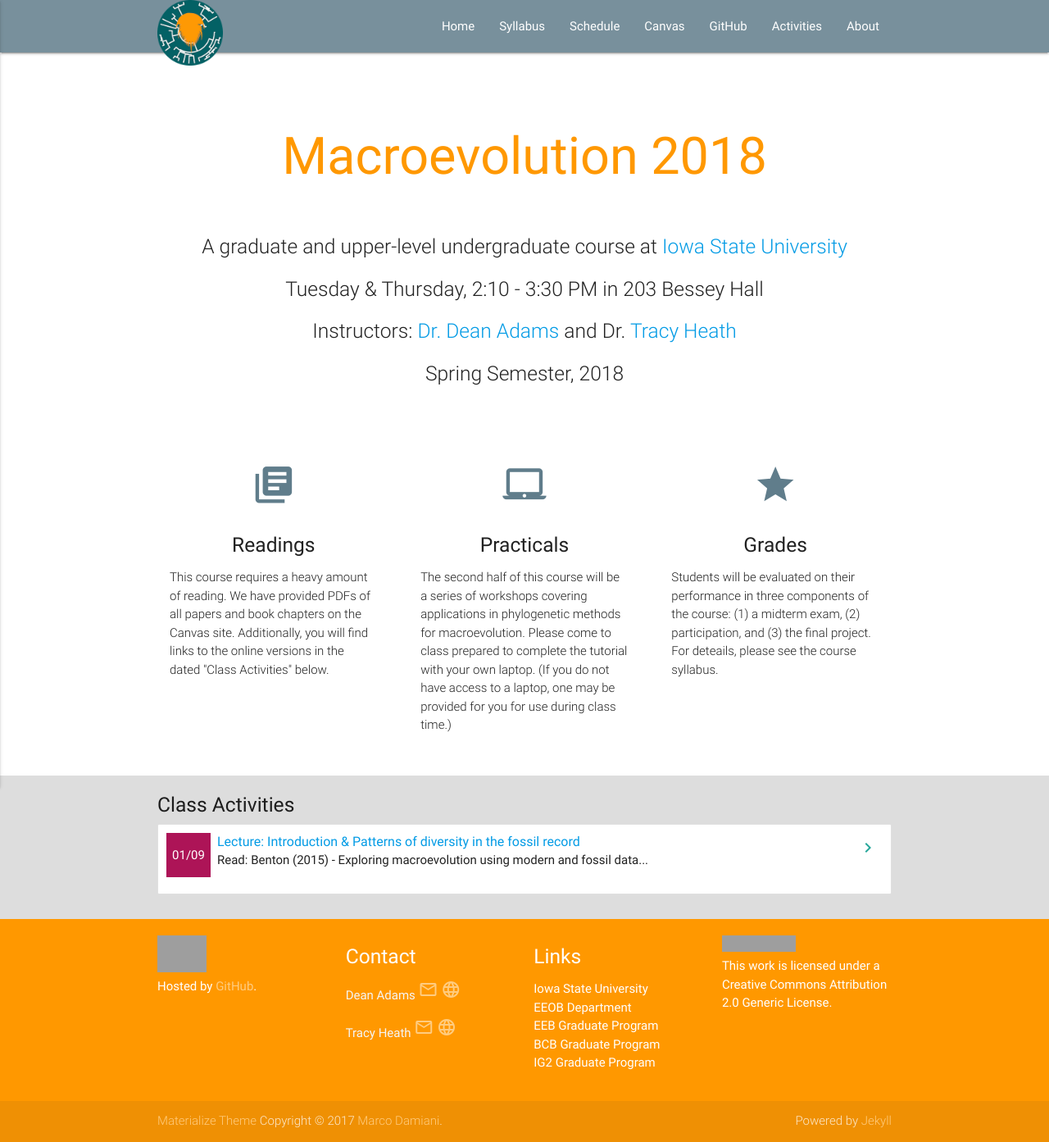
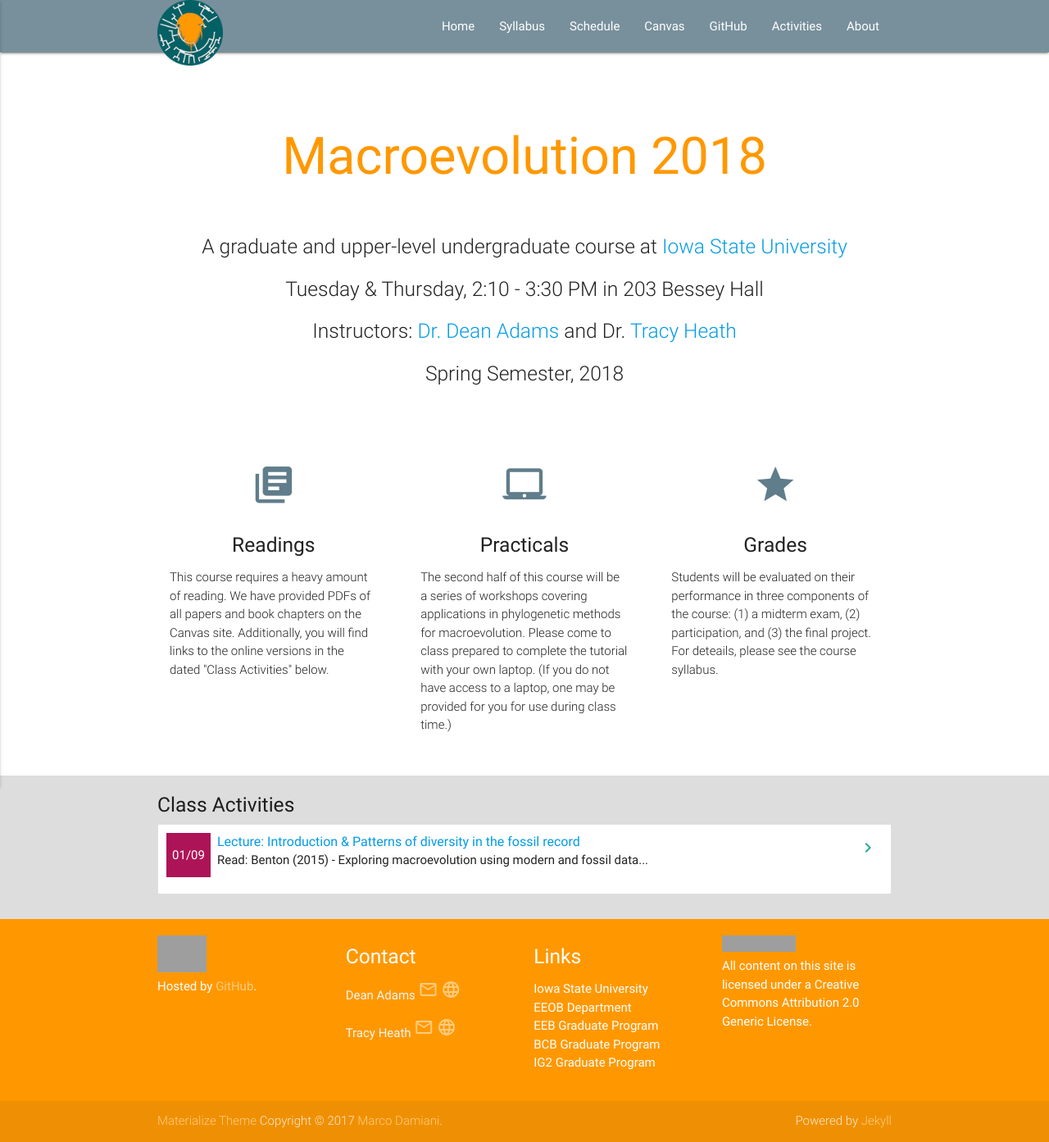
Before and after one commit to EEOB-Macroevolution/EEOB-565X-Spring2018, a Jekyll site: the page built from index.md, in a window 1280 px wide. Shown: the whole page at 82% size. Built offline with Jekyll 4.4.1, drawn with Linux system fonts in a browser that asks for light colours; grey boxes are pictures that could not be loaded.

Commit message:
minor edit to footer

```diff
--- a/_includes/footer.html
+++ b/_includes/footer.html
@@ -22,7 +22,7 @@
           </ul>
         </div>
         <div class="col s12 m6 l3">
-          <a rel="license" href="http://creativecommons.org/licenses/by/2.0/"><img alt="Creative Commons License" style="border-width:0" src="https://i.creativecommons.org/l/by/2.0/80x15.png" /></a><br />This work is licensed under a <a class="white-text" rel="license" href="http://creativecommons.org/licenses/by/2.0/">Creative Commons Attribution 2.0 Generic License</a>.
+          <a rel="license" href="http://creativecommons.org/licenses/by/2.0/"><img alt="Creative Commons License" style="border-width:0" src="https://i.creativecommons.org/l/by/2.0/80x15.png" /></a><br />All content on this site is licensed under a <a class="white-text" rel="license" href="http://creativecommons.org/licenses/by/2.0/">Creative Commons Attribution 2.0 Generic License</a>.
         </div>
       </div>
     </div>
```
